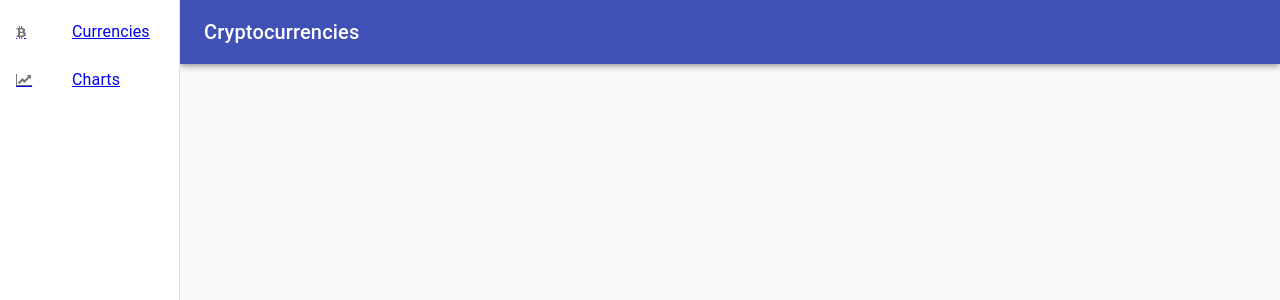
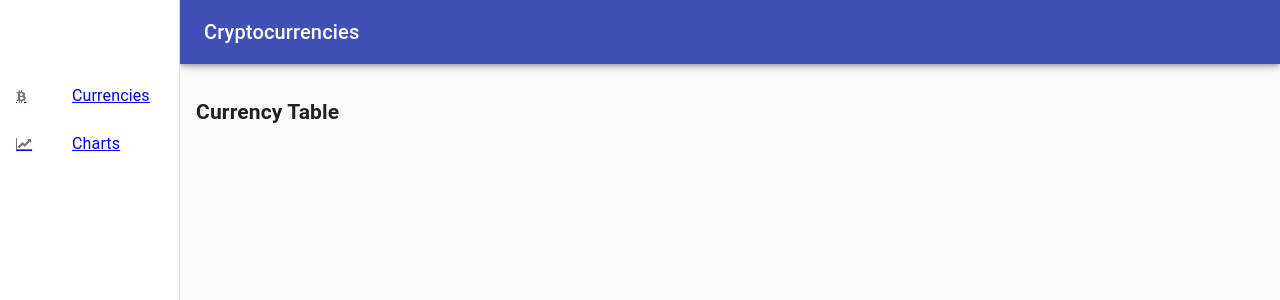
Before and after one commit to edumarg/propdo-assignment, a React (Create React App) app: page /currencies in a window 1280 px wide. Shown: the top 300 px of the page. Built offline with nearby package versions, Linux system fonts and the light colour scheme; the HTML template or start-up script is replaced by a standard one.

Commit message:
fixed issue with content window position

```diff
--- a/package.json
+++ b/package.json
@@ -5,6 +5,7 @@
   "dependencies": {
     "@material-ui/core": "^4.11.4",
     "@material-ui/icons": "^4.11.2",
+    "@material-ui/styles": "^4.11.4",
     "@testing-library/jest-dom": "^5.11.4",
     "@testing-library/react": "^11.1.0",
     "@testing-library/user-event": "^12.1.10",
--- a/src/App.js
+++ b/src/App.js
@@ -1,5 +1,7 @@
 import React from "react";
 import { Redirect, Route, Switch } from "react-router-dom";
+
+import CssBaseline from "@material-ui/core/CssBaseline";
 
 import SideBar from "./components/sideBar";
 import Table from "./components/table";
@@ -13,8 +15,9 @@ const App = () => {
   const classes = useStyles();
   return (
     <React.Fragment>
+      <div className={classes.root}>
+        <CssBaseline />
         <SideBar />
-
         <div className={classes.content}>
           <div className={classes.toolbar} />
           <Switch>
@@ -27,6 +30,7 @@ const App = () => {
             <Redirect to="/not-found" />
           </Switch>
         </div>
+      </div>
     </React.Fragment>
   );
 };
--- a/src/components/sideBar.jsx
+++ b/src/components/sideBar.jsx
@@ -3,7 +3,7 @@ import { NavLink } from "react-router-dom";
 
 import PropTypes from "prop-types";
 import AppBar from "@material-ui/core/AppBar";
-import CssBaseline from "@material-ui/core/CssBaseline";
+
 import Drawer from "@material-ui/core/Drawer";
 import Hidden from "@material-ui/core/Hidden";
 import IconButton from "@material-ui/core/IconButton";
@@ -26,7 +26,8 @@ const SideBar = (props) => {
   };
 
   const list = (
-    <div className={classes.toolbar}>
+    <div>
+      <div className={classes.toolbar} />
       <List>
         <NavLink to="/currencies">
           <ListItem button>
@@ -52,8 +53,7 @@ const SideBar = (props) => {
     window !== undefined ? () => window().document.body : undefined;
 
   return (
-    <React.Fragment className={classes.root}>
-      <CssBaseline />
+    <React.Fragment>
       <AppBar position="fixed" className={classes.appBar}>
         <Toolbar>
           <IconButton
--- a/src/styles/styles.js
+++ b/src/styles/styles.js
@@ -30,7 +30,8 @@ const useStyles = makeStyles((theme) => ({
   },
   content: {
     flexGrow: 1,
-    paddingTop: theme.spacing(3),
+    paddingTop: theme.spacing(2),
+    marginLeft: theme.spacing(2),
   },
 }));
 
```
Lines whose indentation alone changed are shown as unchanged.
